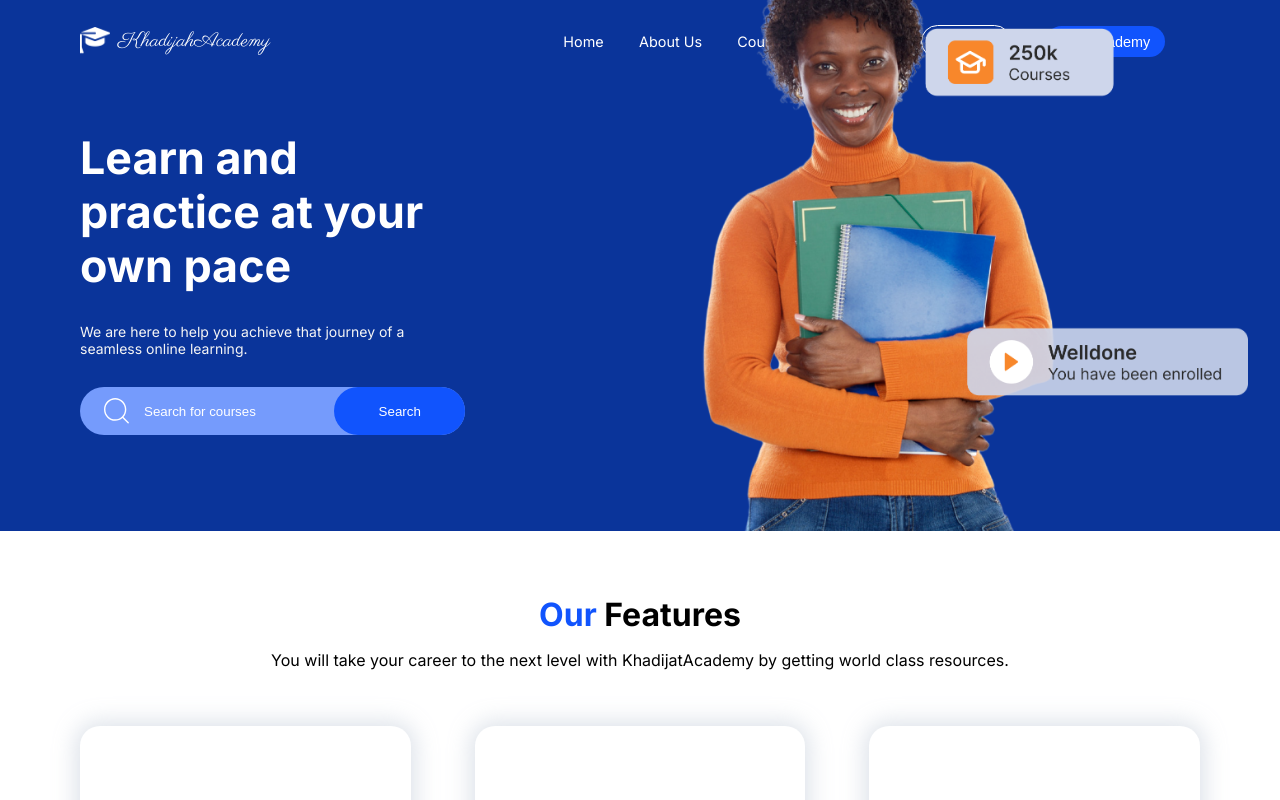
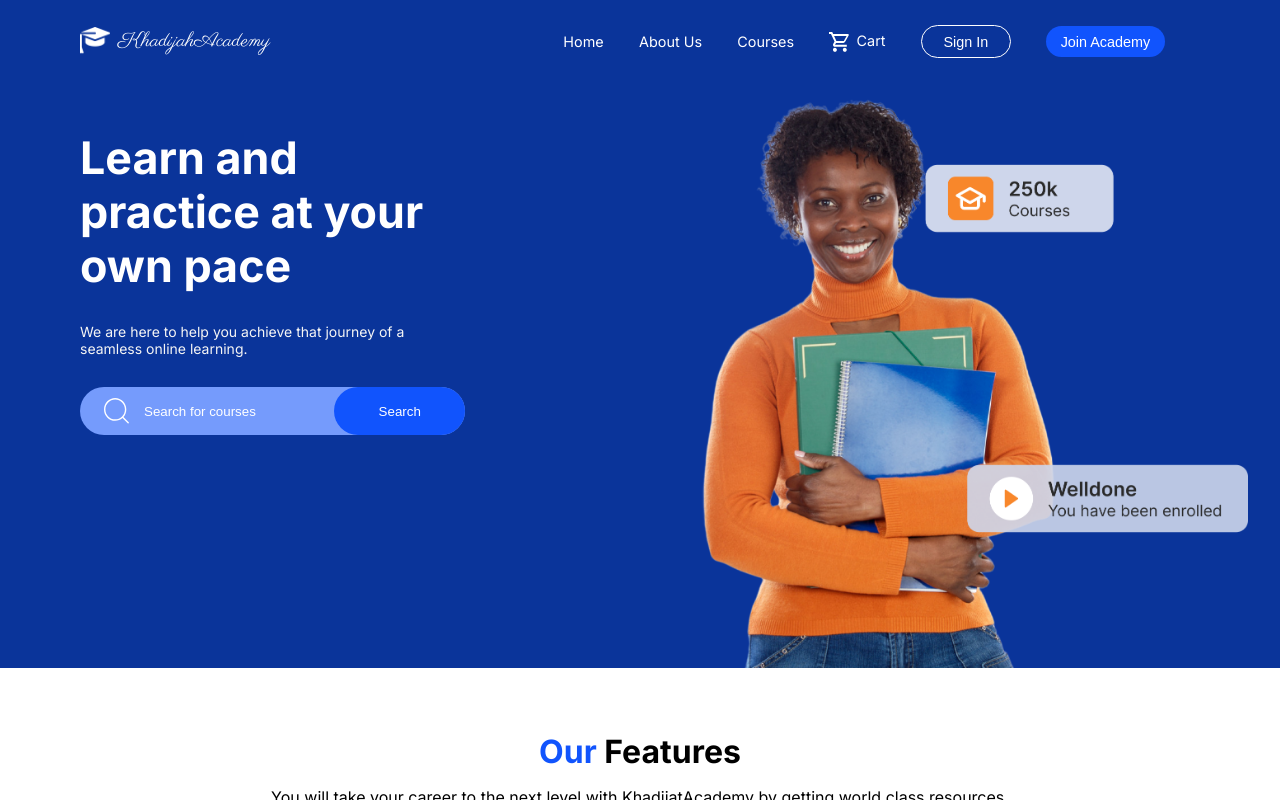
Before and after one commit to tersoo-ahire/KhadijahAcademy, a React (Vite) app in the folder project/: page / in a window 1280 px wide. Shown: the top 800 px of the page. Built offline with nearby package versions, Linux system fonts and the light colour scheme.

Commit message:
fixed image bug

```diff
--- a/project/src/styles_desktop/App.css
+++ b/project/src/styles_desktop/App.css
@@ -111,9 +111,6 @@ nav {
 .hero-right > img {
   width: 70%;
   margin-left: auto;
-  position: absolute;
-  bottom: 0;
-  right: 0;
 }
 
 .hero-h1 {
```
